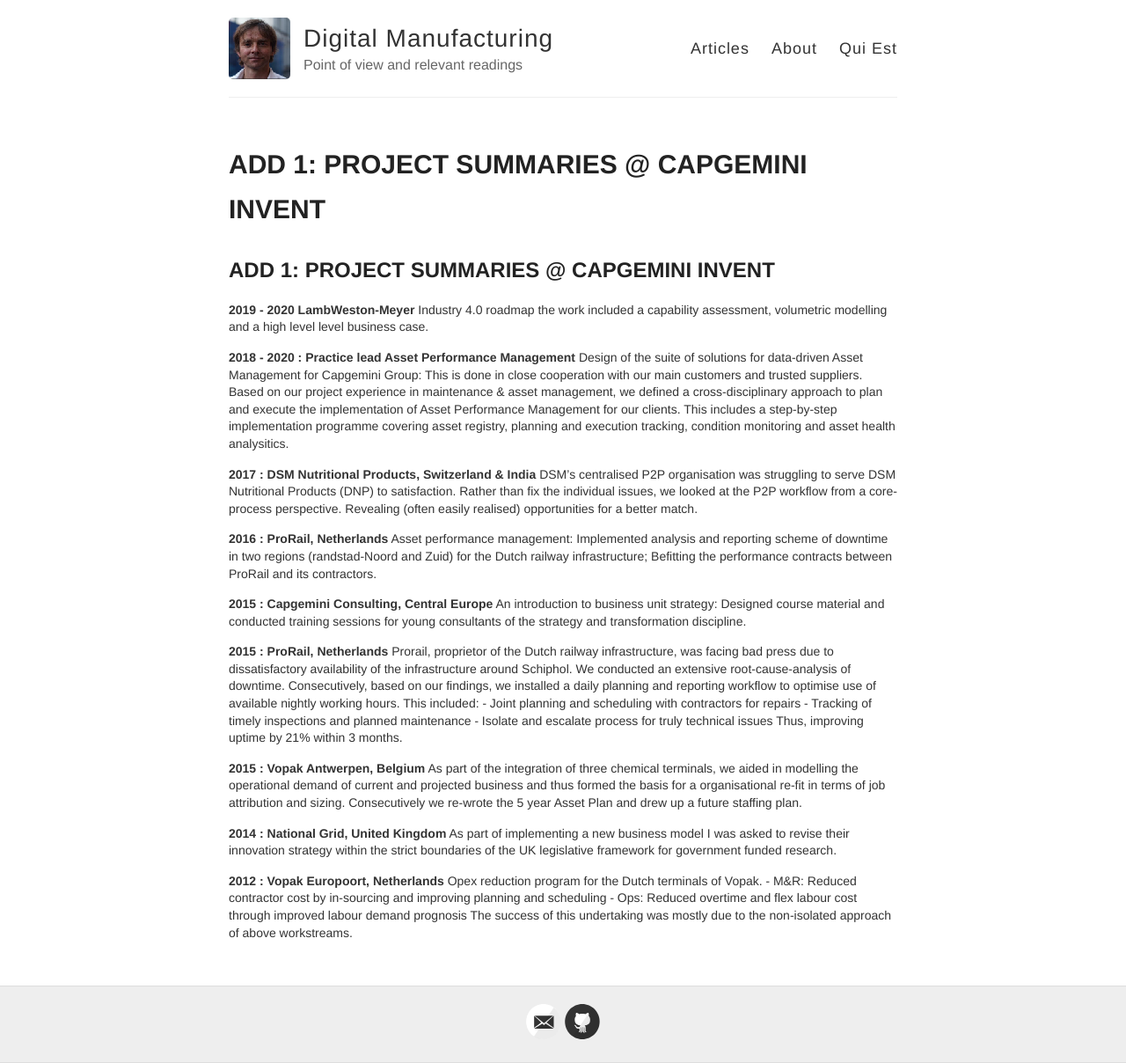
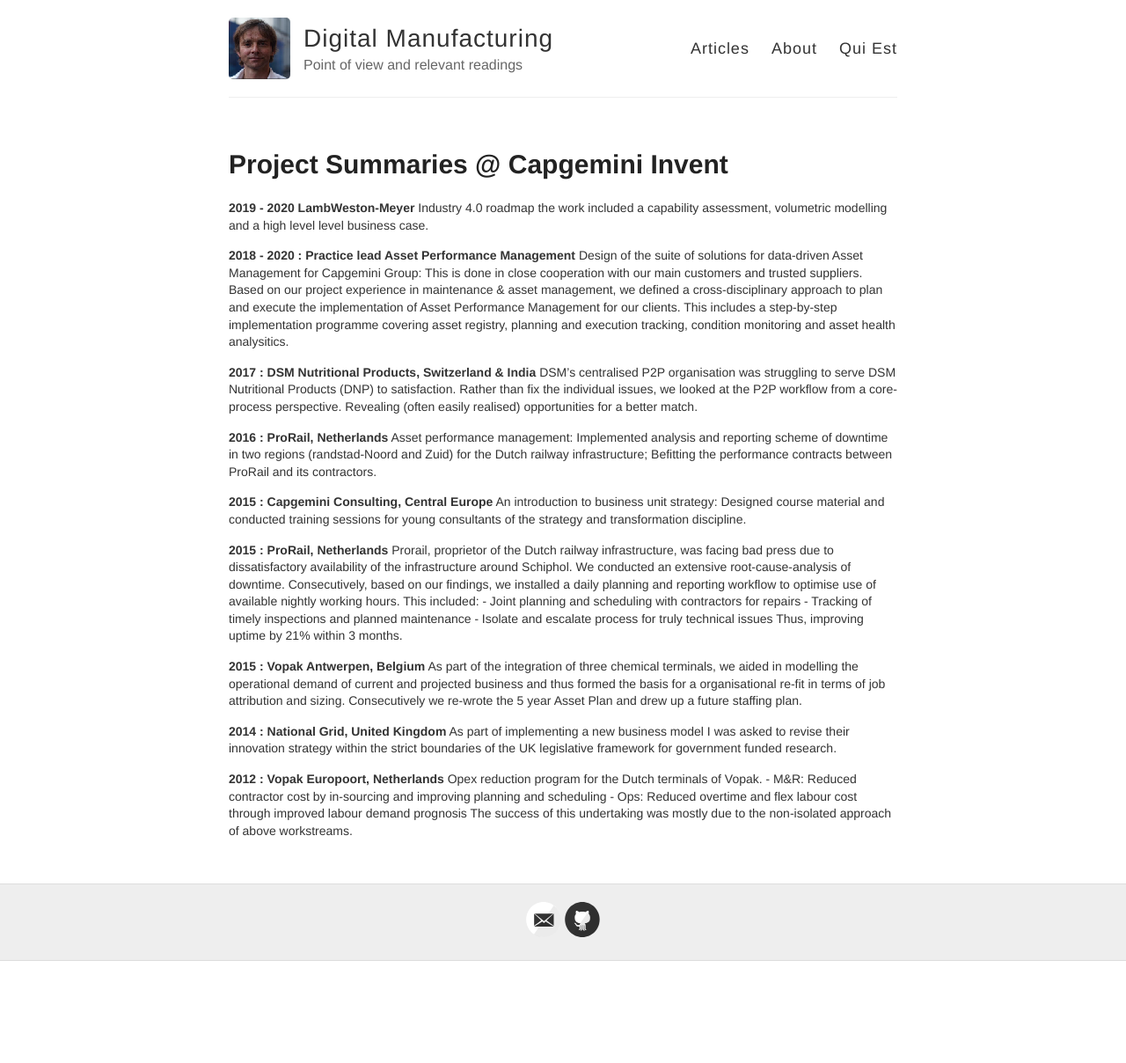
Before and after one commit to fprisse/Digital_for_Industry, a Jekyll site: the page built from projects_invent.md, in a window 1280 px wide. Shown: the whole page at 88% size. Built offline with Jekyll 4.4.1, drawn with Linux system fonts in a browser that asks for light colours; our own code applies the rules of GitHub Pages for plain Markdown files; after the commit the page ends 1092 px from its top, so only the background shows below that.

Commit message:
Update projects_invent.md

```diff
--- a/projects_invent.md
+++ b/projects_invent.md
@@ -1,4 +1,8 @@
-## ADD 1: PROJECT SUMMARIES @ CAPGEMINI INVENT
+---
+layout: page
+title: Project Summaries @ Capgemini Invent
+permalink: /projects_invent/
+---
 
 **2019 - 2020 LambWeston-Meyer**
 Industry 4.0 roadmap the work included a capability assessment,  volumetric modelling and a high level level business case.
```
